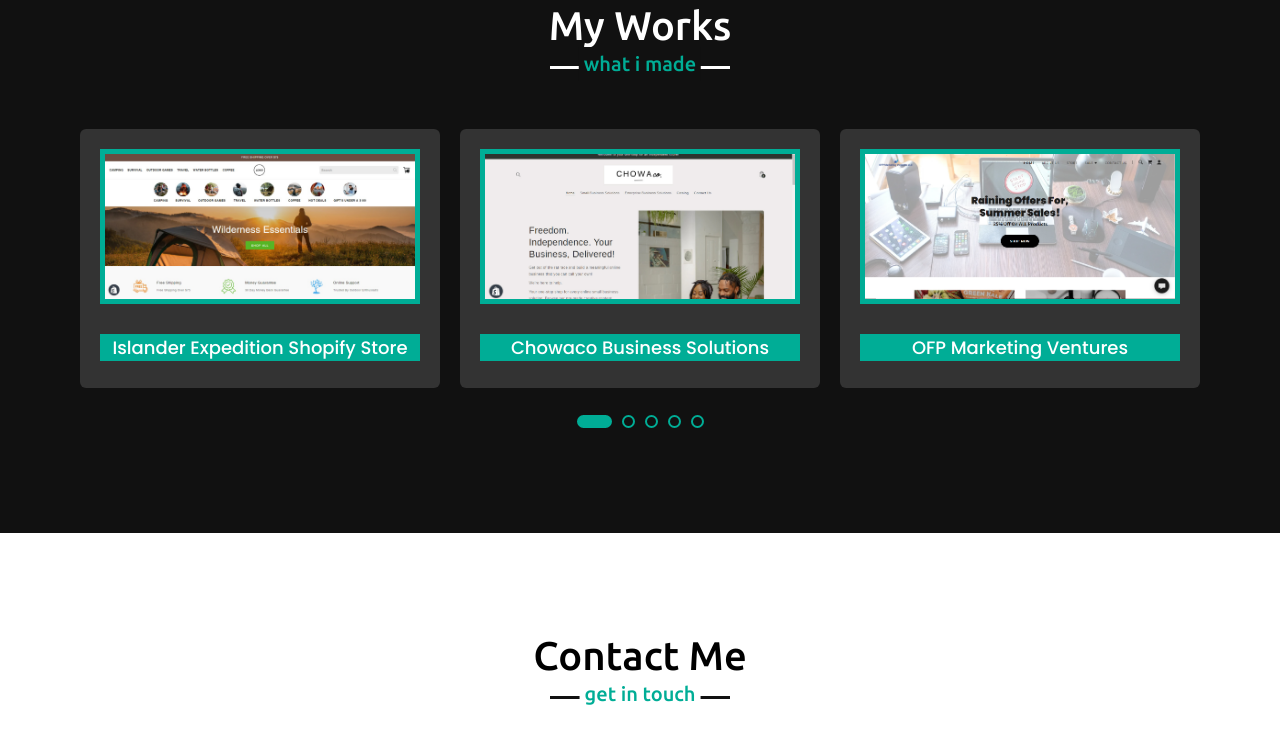
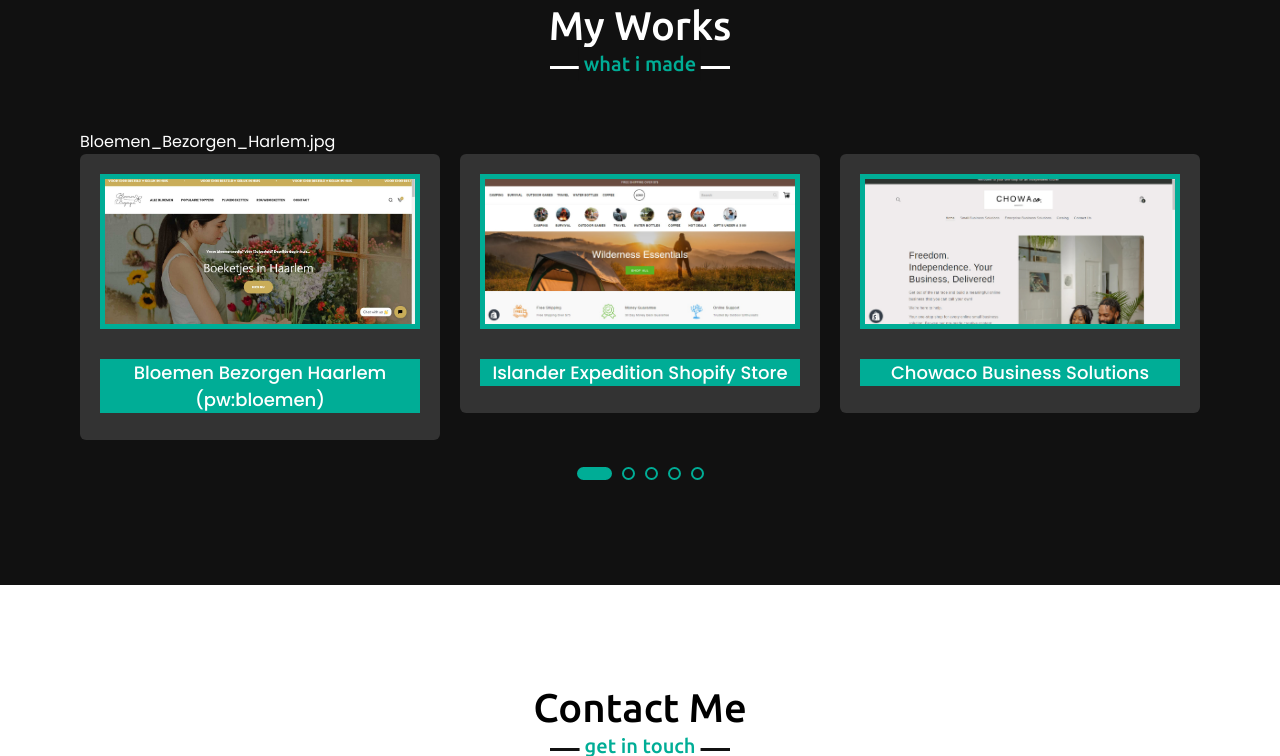
Before and after one commit to Onhin1/Nino_Perez-Portfolio, a plain HTML site: page index.html in a window 1280 px wide. Shown: the part 3155-3911 px from the top of the page. Drawn offline with nearby package versions, Linux system fonts and the light colour scheme.

Commit message:
Update index.html

```diff
--- a/index.html
+++ b/index.html
@@ -201,6 +201,13 @@
       <div class="max-width">
         <h2 class="title">My Works</h2>
         <div class="carousel owl-carousel">
+          Bloemen_Bezorgen_Harlem.jpg
+            <div class="card">
+            <div class="box">
+              <img src="img/Bloemen_Bezorgen_Harlem.jpg" alt="Bloemen Bezorgen Haarlem Shopify Store">
+              <a href="https://bloemen-bezorgen-haarlem.myshopify.com/ target="_blank" rel="noopener noreferrer">Bloemen Bezorgen Haarlem (pw:bloemen)</a>
+            </div>
+          </div>
            <div class="card">
             <div class="box">
               <img src="img/IslanderExpedition.jpg" alt="Islander Expedition Shopify Store">
```
